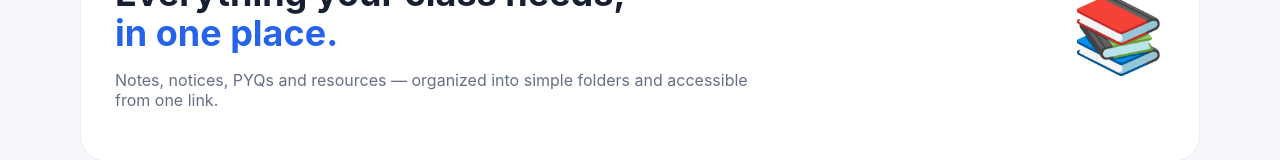
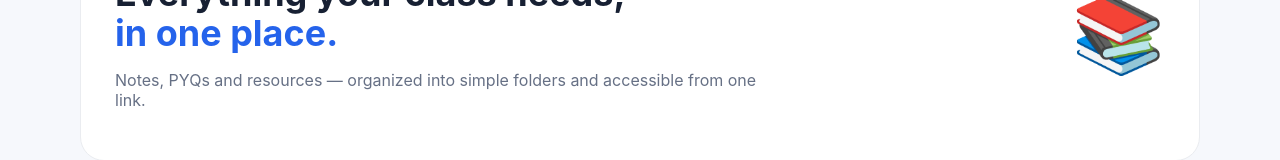
Before and after one commit to mdsayeed-dev/cse-study-hub, a website: page public/index.html in a window 1280 px wide. Shown: the part 200-360 px from the top of the page. Drawn offline with Linux system fonts and the light colour scheme; no server answers.

```diff
--- a/public/index.html
+++ b/public/index.html
@@ -81,7 +81,7 @@
                 </h2>
 
                 <p>
-                    Notes, notices, PYQs and resources —
+                    Notes, PYQs and resources —
                     organized into simple folders and accessible
                     from one link.
                 </p>
```
